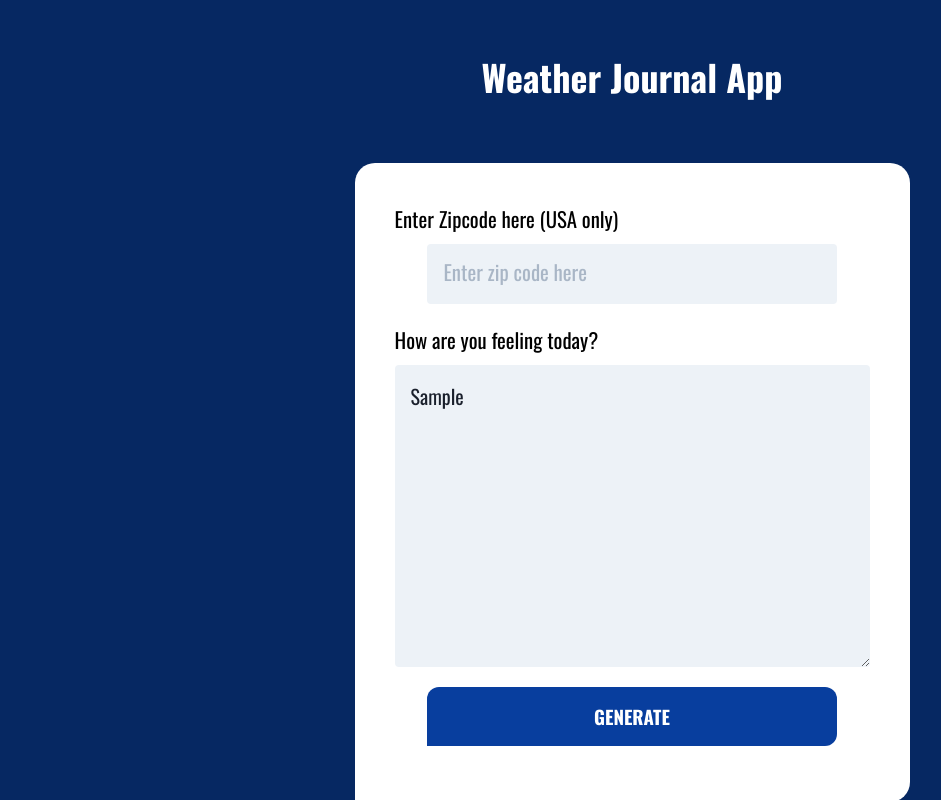
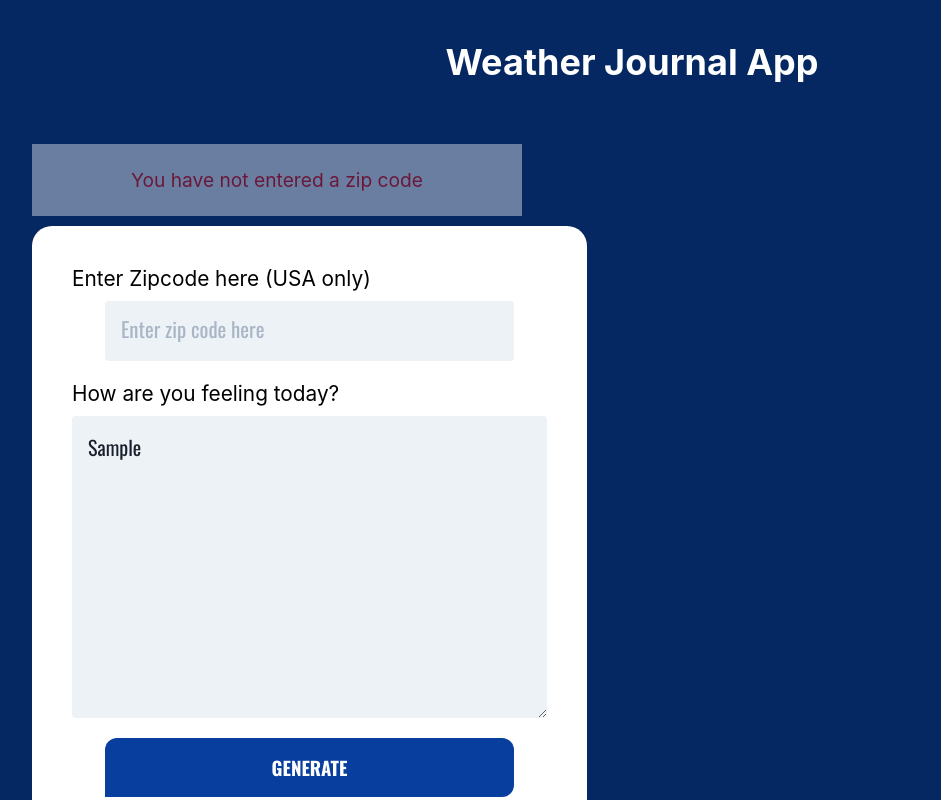
Before and after one commit to dejiabiola/udacity-weather-journal-app, a website: page website/index.html in a window 1280 px wide. Both pictures are taken after typing "Sample" into the empty fields and a click on the button "GENERATE". Shown: the top 800 px of the page, without its empty margins (8-949 px from the left). Drawn offline with nearby package versions, Linux system fonts and the light colour scheme; no server answers; a web font is replaced by a local one.

Commit message:
Fix validate input field

```diff
--- a/server.js
+++ b/server.js
@@ -40,7 +40,6 @@ function listening() {
 //  send the project data whenever a get request to '/all' is made
 app.get('/all', function(req, res) {
   res.send(projectData);
-  // console.log(projectData);
 })
 
 //Handle post requests to /
--- a/website/app.js
+++ b/website/app.js
@@ -1,7 +1,7 @@
 /* Global Variables */
 
 // Create a new date instance dynamically with JS
-let baseURL = "http://api.openweathermap.org/data/2.5/weather?zip=";
+const baseURL = "http://api.openweathermap.org/data/2.5/weather?zip=";
 
 const apiKey = "&appid=1c99b7dbe2469eebf9caea877d515b0a";
 
@@ -22,6 +22,10 @@ const getWeatherData = async function(baseURL, apiKey, zipCode) {
   try {
     const weatherObject = await response.json();
     console.log(weatherObject);
+    if (weatherObject.cod === '404') {
+      errorDisplay('status code error');
+      return;
+    }
     return weatherObject;
   } catch(error) {
     console.log("error", error);
@@ -47,9 +51,29 @@ const postData = async function(url = '', data = {}) {
   }
 }
 
+// Check for errors and displays them in the error box
+function errorDisplay(error) {
+  const ErrorDiv = document.getElementById('error-container');
+  if (error === 'empty input box') {
+    ErrorDiv.innerHTML = "<p id='error-text'>You have not entered a zip code</p>";
+  } else if (error === 'status code error') {
+    ErrorDiv.innerHTML = "<p id='error-text'>You have entered an invalid zip code</p>";
+  }
+  ErrorDiv.style.visibility = "visible";
+}
+
+
 function clickHandler() {
   const userResponse = document.getElementById('feelings').value;
   const zipCode = document.getElementById('zip').value;
+
+  if (!zipCode) {
+    errorDisplay('empty input box');
+    return;
+  } else {
+    const ErrorDiv = document.getElementById('error-container');
+    ErrorDiv.style.visibility = "hidden";
+  }
 
   getWeatherData(baseURL, apiKey, zipCode).then(function(data) {
     postData('/add', {
--- a/website/index.html
+++ b/website/index.html
@@ -11,6 +11,9 @@
   <div class ="holder headline">
     <h1>Weather Journal App</h1>
   </div>
+  <div id="main-container">
+    <section id="form-section">
+      <div id="error-container"></div>
       <div class="main-container">
         <div class ="holder zip">
           <div class="label-div"><label for="zip">Enter Zipcode here (USA only)</label></div>
@@ -22,6 +25,7 @@
           <button id="generate" type = "submit"> Generate </button>
         </div>
       </div>
+    </section>
     <div class ="holder entry">
       <div class = "title">Most Recent Entry</div>
       <div id = "entryHolder">
@@ -32,6 +36,8 @@
         <div id = "content"></div>
       </div>
     </div>
+  </div>
+</div>
 <script src="app.js" type="text/javascript"></script>
 
 </body>
--- a/website/style.css
+++ b/website/style.css
@@ -9,16 +9,39 @@ body{
     font-family: -apple-system, BlinkMacSystemFont, sans-serif;
 }
 
-#app, .entry{
+#main-container {
+  display: flex;
+  flex-wrap: wrap;
+  width: 1200px;
+  max-width: 100%;
+  margin: 0 auto;
+}
+
+.entry{
     display: flex;
     flex-direction: column;
     align-items: center;
-    justify-content: center;
     font-family: 'Oswald', sans-serif;
+}
+
+#error-container {
+  background-color: #ffffff;
+  width: 489.91px;
+  padding: 1.5rem;
+  margin-bottom: 10px;
+  opacity: 0.4;
+  max-width: 100%;
+  text-align: center;
+  color: red;
+  font-size: 1.2rem;
+  visibility: hidden;
 }
 
 
 
+.main-container {
+  margin-right: 260px;
+}
 
 .main-container, .entry {
   background-color: #FFFFFF;
@@ -37,7 +60,10 @@ body{
 }
 
 .entry{
-    width: 489.91px;
+    width: 400.91px;
+    max-width: 100%;
+    height: 500px;
+    margin-top: 100px;
 }
 
 #entryHolder{
@@ -70,7 +96,7 @@ body{
 }
 
 .headline {
-  margin-top: 50px;
+  margin-top: 40px;
   margin-bottom: 60px;
 }
 .title{
```
Lines whose indentation alone changed are shown as unchanged.
